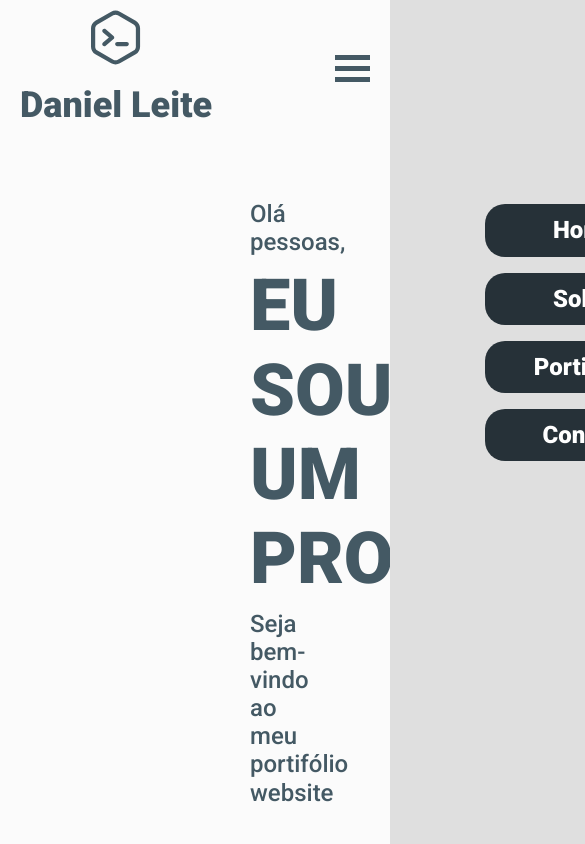
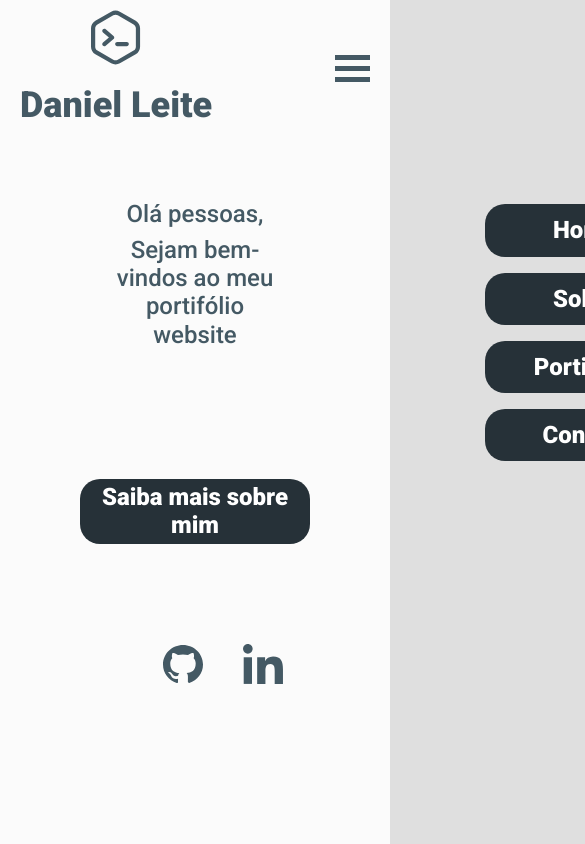
Before and after one commit to danielleiteee/professional-porfolio, a plain HTML site: page index.html in a window 390 px wide. Shown: the top 844 px of the page, 585 px wide, since content can reach past the window. Drawn offline with Linux system fonts and the light colour scheme.

Commit message:
style: homepage styling

```diff
--- a/index.html
+++ b/index.html
@@ -38,14 +38,19 @@
         <span class="landing-text">
           <p>Olá pessoas,</p>
           <p>EU SOU UM PROGRAMADOR</p>
-          <p>Seja bem-vindo ao meu portifólio website</p>
+          <p>Sejam bem-vindos ao meu portifólio website</p>
         </span>
 
         <button>Saiba mais sobre mim</button>
 
         <div class="social-media">
-          <a href=""><img src="./images/svg/Git.svg" alt="" /></a>
-          <a href=""><img src="./images/svg/Linkedin.svg" alt="" /></a>
+          <a href="https://github.com/danielleiteee"
+            ><img src="./images/svg/Git.svg" alt=""
+          /></a>
+
+          <a href="https://www.linkedin.com/in/daniel-leiteee/">
+            <img src="./images/svg/Linkedin.svg" alt="" />
+          </a>
         </div>
       </div>
 
--- a/styles/style.css
+++ b/styles/style.css
@@ -9,7 +9,6 @@
 
 body {
   background-color: #fbfbfb;
-  height: 4000px;
 }
 
 header {
@@ -127,7 +126,7 @@ header > nav > a:hover:after {
   left: 0;
 }
 
-@media (min-width: 1170px) {
+@media (min-width: 1200px) {
   .mobile-nav {
     display: none;
   }
@@ -137,7 +136,7 @@ header > nav > a:hover:after {
   }
 }
 
-@media (max-width: 1170px) {
+@media (max-width: 1200px) {
   header > nav {
     display: none;
   }
@@ -200,7 +199,7 @@ header > nav > a:hover:after {
   height: auto;
   padding: 200px 250px;
   display: flex;
-  flex: row;
+  flex-direction: row;
   justify-content: space-between;
   align-items: center;
 }
@@ -242,7 +241,9 @@ header > nav > a:hover:after {
 }
 
 .landing-home button {
-  width: 310px;
+  width: 100%;
+  min-width: 230px;
+  max-width: 310px;
   height: 65px;
   color: white;
   font-size: 24px;
@@ -265,11 +266,87 @@ header > nav > a:hover:after {
 .social-media {
   display: flex;
   flex-direction: row;
-  gap: 20px;
+  gap: 40px;
   align-self: flex-end;
   margin-top: 150px;
+  margin-left: 10px;
 }
 .social-media a img {
   width: 40px;
   height: 40px;
 }
+
+@media (max-width: 1600px) {
+  .landing-home {
+    padding: 200px 150px;
+  }
+}
+
+@media (max-width: 1310px) {
+  .landing-home {
+    padding: 200px 100px;
+  }
+}
+
+@media (max-width: 1280px) {
+  .landing-home {
+    display: flex;
+    flex-direction: column;
+    align-items: center;
+    align-self: auto;
+    gap: 40px;
+  }
+
+  .landing-home .landing-content {
+    display: flex;
+    flex-direction: column;
+    align-items: center;
+    justify-content: center;
+    align-self: auto;
+  }
+
+  .landing-text {
+    display: flex;
+    align-items: center;
+    justify-content: center;
+    text-align: center;
+  }
+
+  .social-media {
+    margin-top: 100px;
+  }
+
+  .landing-home > img {
+    display: none;
+  }
+}
+
+@media (max-width: 640px) {
+  .landing-text p:nth-child(2) {
+    font-size: 60px;
+    line-height: auto;
+  }
+}
+
+@media (max-width: 510px) {
+  .landing-text p:nth-child(2) {
+    font-size: 40px;
+    line-height: 50px;
+  }
+}
+
+@media (max-width: 400px) {
+  .landing-text p:nth-child(2) {
+    display: none;
+  }
+  .landing-text p:nth-child(1) {
+    max-width: 100%;
+  }
+  .landing-text p:nth-child(3) {
+    max-width: 100%;
+  }
+
+  .landing-home {
+    padding: 200px 20px;
+  }
+}
```
